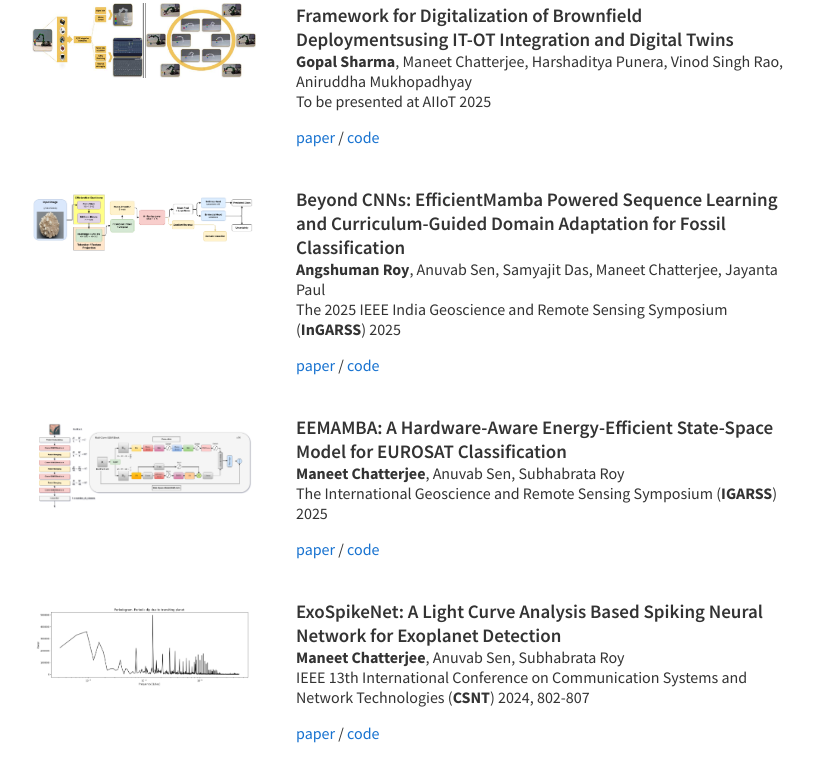
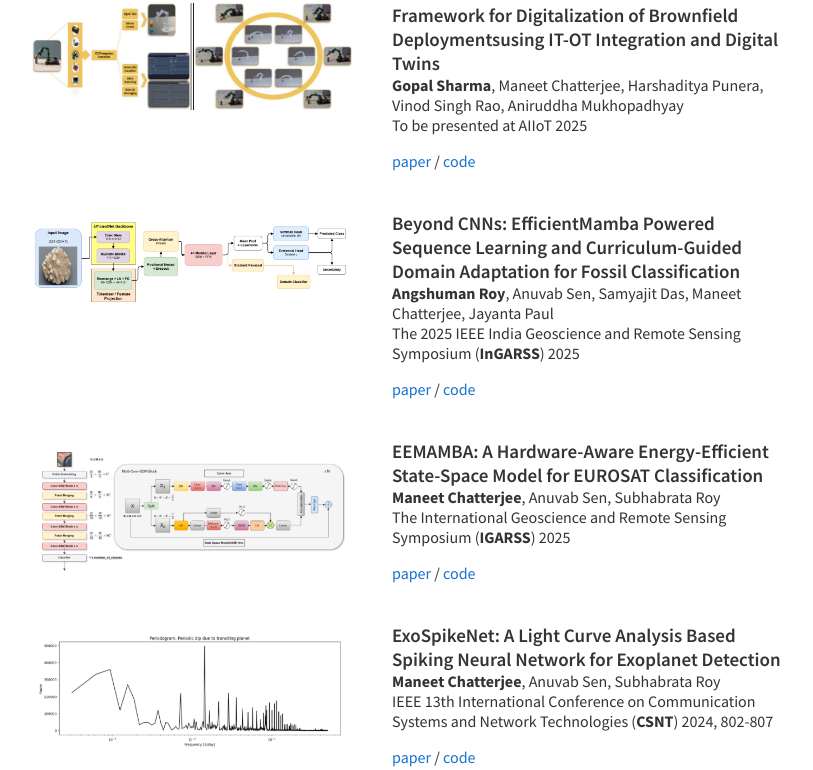
Before and after one commit to maneet2004/maneetchatterjee.github.io, a plain HTML site: page index.html in a window 1280 px wide. Shown: the part 1078-1848 px from the top of the page, without its empty margins (228-1041 px from the left). Drawn offline with Linux system fonts and the light colour scheme; a script that the page names is missing.

Commit message:
Update index.html

```diff
--- a/index.html
+++ b/index.html
@@ -258,8 +258,8 @@
   </tr>
 
   <tr>
-		<td width="33%" valign="top" align="center"><a href="#" target="_self"><img src="Images/efficientmamba.png" alt="efficientmamba" width="100%" style="border-radius:1px"></a></td>
-		<td width="75%" valign="top">
+		<td width="45%" valign="top" align="center"><a href="#" target="_self"><img src="Images/efficientmamba.png" alt="efficientmamba" width="100%" style="border-radius:1px"></a></td>
+		<td width="85%" valign="top">
 			<p>
         <a href="#" id="efficientmamba25">
           <heading>Beyond CNNs: EfficientMamba Powered Sequence Learning and Curriculum-Guided Domain Adaptation for Fossil Classification</heading></a><br>
```
